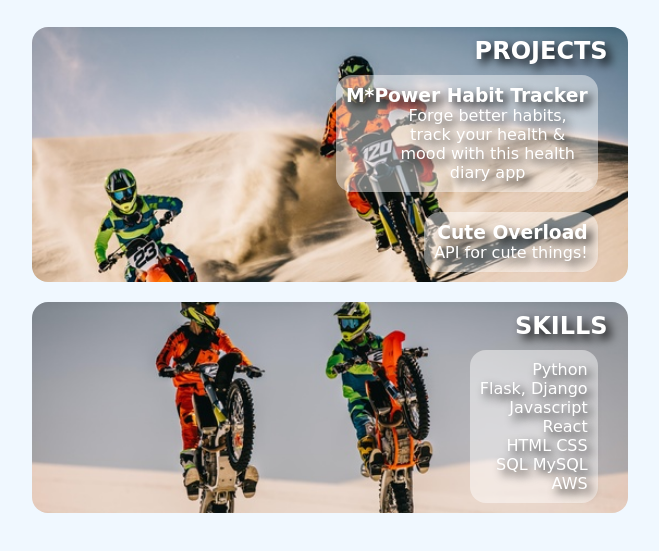
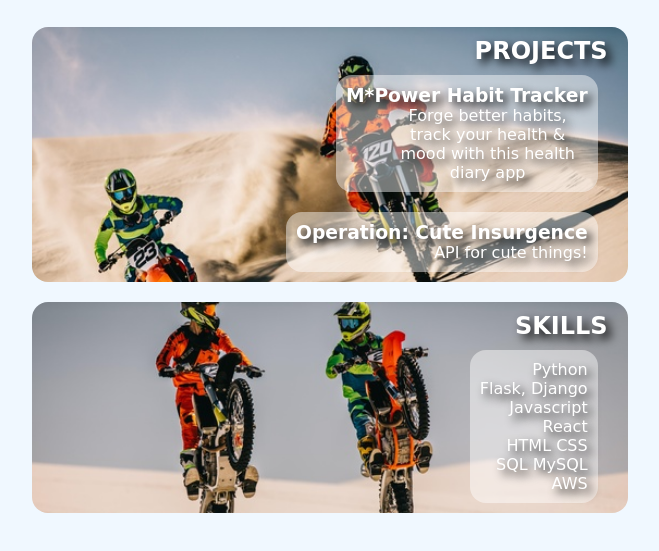
Before and after one commit to melbcoding/melbcoding, a plain HTML site: page docs/index.html in a window 1280 px wide. Shown: the part 141-692 px from the top of the page, without its empty margins (310-969 px from the left). Drawn offline with nearby package versions, Linux system fonts and the light colour scheme; files whose address does not match are found by name; a web font is replaced by a local one.

Commit message:
update projects

```diff
--- a/docs/index.html
+++ b/docs/index.html
@@ -49,7 +49,7 @@
                     <p class="headline light-text">Forge better habits, track your health & mood with this health diary app</p>
                 </div>
                 <div class="flex-end info">
-                    <h3 class="headline light-text">Cute Overload</h3>
+                    <h3 class="headline light-text">Operation: Cute Insurgence</h3>
                     <p class="headline light-text">API for cute things!</p>
                 </div>
             </div>
```
